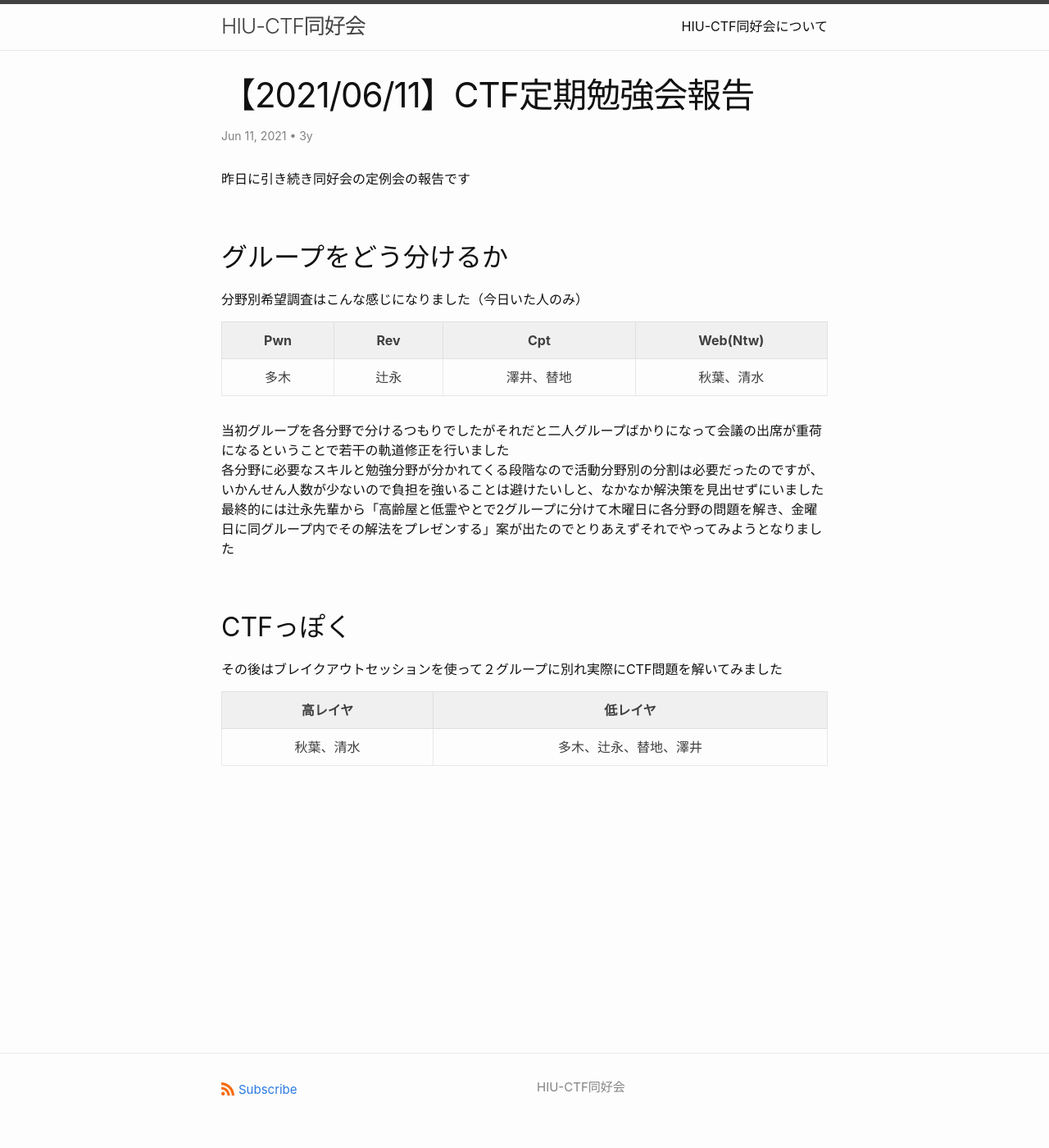
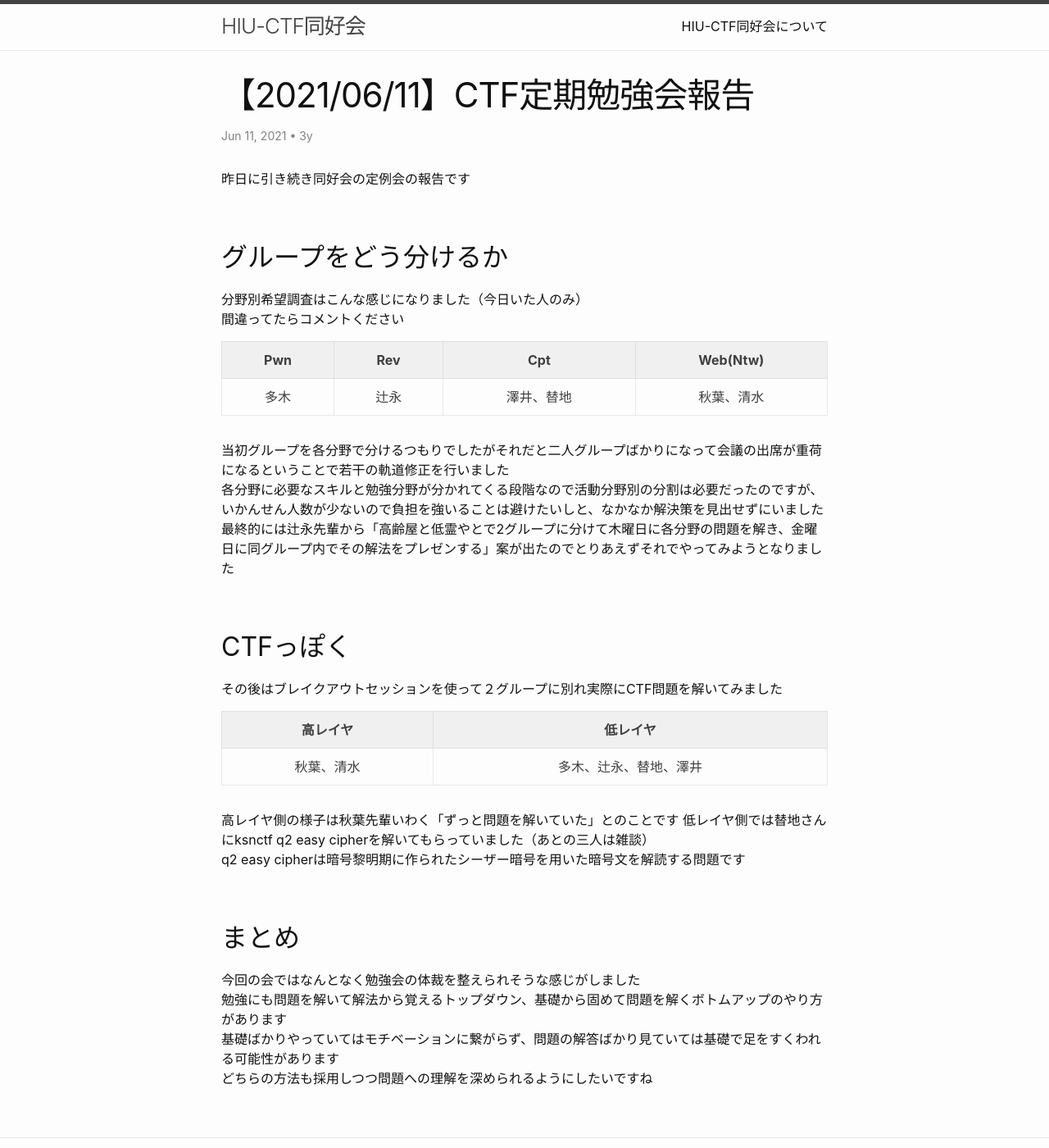
Before and after one commit to hiuctf/hiuctf.github.io, a Jekyll site: the page built from _posts/2021-06-11-ctf-meeting2021-06-11-19-59-10.markdown, in a window 1280 px wide and 1400 px high. Shown: the whole window at 82% size. Built offline with Jekyll 4.4.1, drawn with Linux system fonts in a browser that asks for light colours.

Commit message:
update markdown

```diff
--- a/_posts/2021-06-11-ctf-meeting2021-06-11-19-59-10.markdown
+++ b/_posts/2021-06-11-ctf-meeting2021-06-11-19-59-10.markdown
@@ -19,7 +19,8 @@ attendees: 多木 辻永 秋葉 替地 清水 澤井
 
 ## グループをどう分けるか
 
-分野別希望調査はこんな感じになりました（今日いた人のみ）
+分野別希望調査はこんな感じになりました（今日いた人のみ）<br>
+間違ってたらコメントください
 
 |Pwn|Rev|Cpt|Web(Ntw)|
 |:-:|:-:|:-:|:-:|
@@ -36,3 +37,14 @@ attendees: 多木 辻永 秋葉 替地 清水 澤井
 |高レイヤ|低レイヤ|
 |:-:|:-:|
 |秋葉、清水|多木、辻永、替地、澤井|
+
+高レイヤ側の様子は秋葉先輩いわく「ずっと問題を解いていた」とのことです
+低レイヤ側では替地さんにksnctf q2 easy cipherを解いてもらっていました（あとの三人は雑談）<br>
+q2 easy cipherは暗号黎明期に作られたシーザー暗号を用いた暗号文を解読する問題です
+
+## まとめ
+
+今回の会ではなんとなく勉強会の体裁を整えられそうな感じがしました<br>
+勉強にも問題を解いて解法から覚えるトップダウン、基礎から固めて問題を解くボトムアップのやり方があります<br>
+基礎ばかりやっていてはモチベーションに繋がらず、問題の解答ばかり見ていては基礎で足をすくわれる可能性があります<br>
+どちらの方法も採用しつつ問題への理解を深められるようにしたいですね
```
